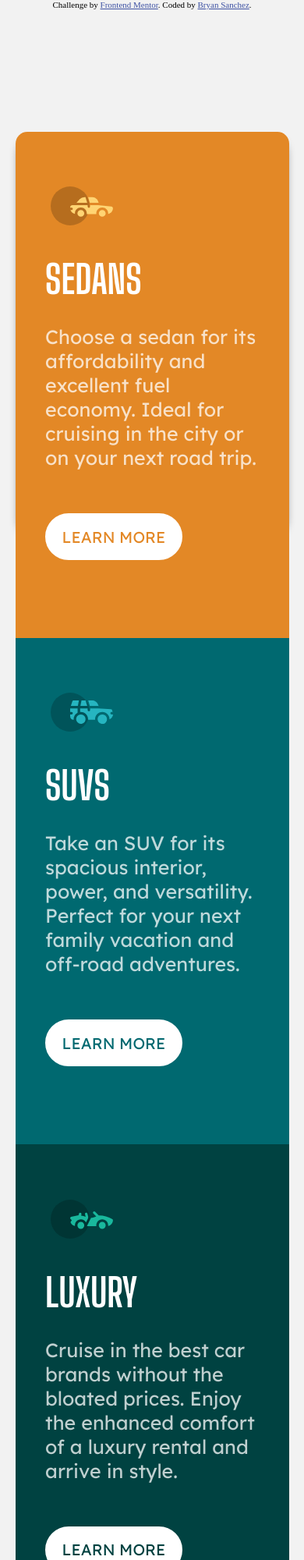
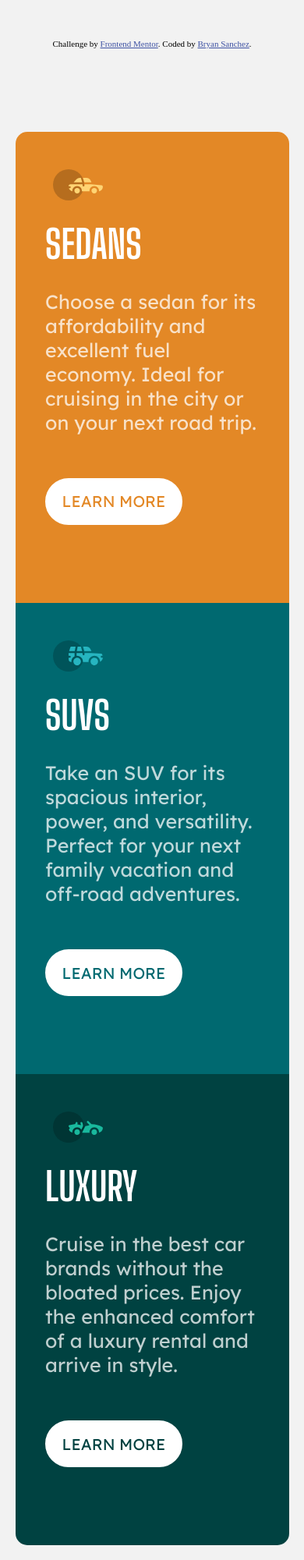
Before and after one commit to 0-BSCode/3-column-preview-card, a plain HTML site: page index.html in a window 390 px wide. Shown: the top 2000 px of the page at 78% size. Drawn offline with Linux system fonts and the light colour scheme.

Commit message:
Revised code based on feedback

```diff
--- a/index.html
+++ b/index.html
@@ -24,7 +24,6 @@
 <body>
   <div class="container">
       <div class="card sedan">
-        <img class="icon" src="images/icon-sedans.svg" alt="sedan">
         <p class="card-title">
           SEDANS
         </p>
@@ -37,7 +36,6 @@
         </button>
       </div>
       <div class="card suv">
-        <img class="icon" src="images/icon-suvs.svg" alt="suv">
         <p class="card-title">
           SUVS
         </p>
@@ -50,7 +48,6 @@
         </button>
       </div>
       <div class="card luxury">
-        <img class="icon" src="images/icon-luxury.svg" alt="luxury">
         <p class="card-title">
           LUXURY
         </p>
--- a/main.css
+++ b/main.css
@@ -19,22 +19,19 @@
 
 body {
   background-color: var(--gray);
+  display: flex;
+  flex-direction: column;
+  justify-content: center;
+  align-items: center;
+  height: 100vh;
 }
 .container {
     display: flex;
     flex-direction: row;
-    position: absolute;
     background-color: #fafafa;
     width: 60%;
     height: 60vh;
-    margin: auto;
-    top: 0;
-    left: 0;
-    right: 0;
-    bottom: 0;
     border-radius: 15px;
-    -webkit-box-shadow: 0px 10px 13px -7px #000000, 5px 5px 15px 5px rgba(0,0,0,0);
-    box-shadow: 0px 10px 13px -7px #000000, 5px 5px 15px 5px rgba(0,0,0,0);
 }
 
 .card {
@@ -42,18 +39,12 @@ body {
   color: #ffffff;
 }
 
-.icon {
-  position :relative;
-  width: 70px;
-  left: 13%;
-  padding-top: 20%;
-}
-
 .card-title {
   position: relative;
   font-family: 'Big Shoulders Display', cursive;
   font-size: var(--titlesize);
-  padding-top: 10%;
+  color: white;
+  padding-top: 20%;
   left: var(--left-offset);
 }
 
@@ -71,23 +62,48 @@ body {
 
 .sedan {
   background-color: var(--orange);
+  color: var(--orange);
   border-top-left-radius: inherit;
   border-bottom-left-radius: inherit;
 }
 
+.sedan::before {
+  content: url('images/icon-sedans.svg');
+  position: relative;
+  left: 48px;
+  top: 10%;
+}
+
 .suv {
   background-color: var(--cyan);
+  color: var(--cyan);
+}
+
+.suv::before {
+  content: url('images/icon-suvs.svg');
+  position: relative;
+  left: 48px;
+  top: 10%;
 }
 
 .luxury {
   background-color: var(--darkCyan);
+  color: var(--darkCyan);
   border-top-right-radius: inherit;
   border-bottom-right-radius: inherit;
+}
+
+.luxury::before {
+  content: url('images/icon-luxury.svg');
+  position: relative;
+  left: 48px;
+  top: 10%;
 }
 
 .btn {
   font-family: "Lexend Deca", sans-serif;
   font-size: 13px;
+  color: inherit;
   background-color: #ffffff;
   border: solid 3px white;
   position: relative;
@@ -99,64 +115,66 @@ body {
   transition: all 0.2s;
 }
 
-.btn-sedan{
-  color: var(--orange);
-}
-
-.btn-sedan:hover {
+.btn:hover {
+  background-color: inherit;
   color: white;
-  background-color: var(--orange);
-}
-
-.btn-suv {
-  color: var(--cyan);
-}
-
-.btn-suv:hover {
-  color: white;
-  background-color: var(--cyan);
-}
-
-.btn-luxury {
-  color: var(--darkCyan);
-}
-
-.btn-luxury:hover {
-  color: white;
-  background-color: var(--darkCyan);
 }
 
 @media only screen and (max-width:500px){
+  body {
+    flex-direction: column;
+  }
+
   .container {
     flex-direction: column;
     width: 90vw;
   }
+
   .card {
     padding-bottom: 100px;
   }
-  .icon {
-    width: 80px;
-  }
+
   .sedan {
     border-bottom-left-radius: 0px;
     border-top-right-radius: inherit;
   }
+
+  .sedan::before {
+    top: 3rem;
+  }
+
+  .suv::before {
+    top: 3rem;
+  }
+
   .luxury {
     border-top-right-radius: 0px;
     border-bottom-right-radius: inherit;
     border-bottom-left-radius: inherit;
   }
+
+  .luxury::before {
+    top: 3rem;
+  }
+
   .card-title {
     font-size: 50px;
   }
+
   .card-text {
     height: 250px;
     padding-bottom: 10%;
     font-size: 25px;
   }
+
   .btn {
     width: 50%;
     font-size: 20px;
     height: 60px;
   }
+
+  .attribution {
+    position: absolute;
+    top: 50px;
+  }
 }
```
